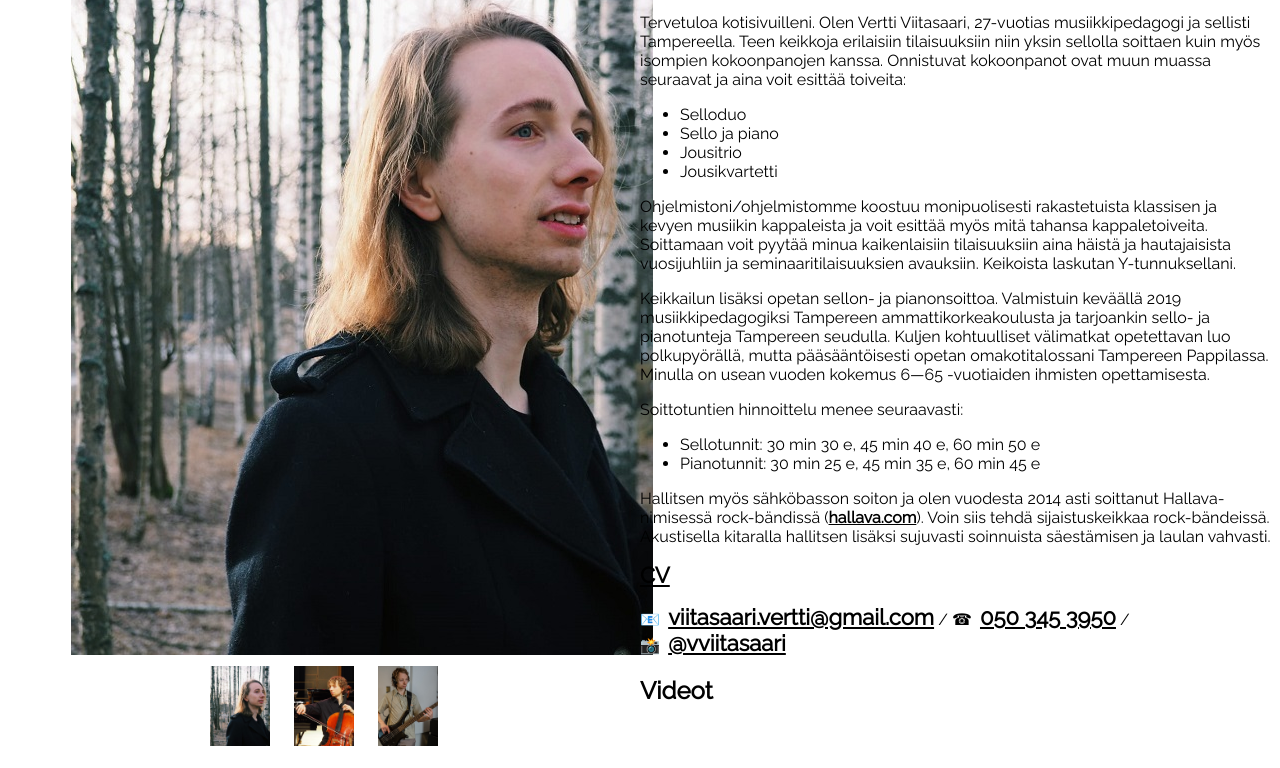
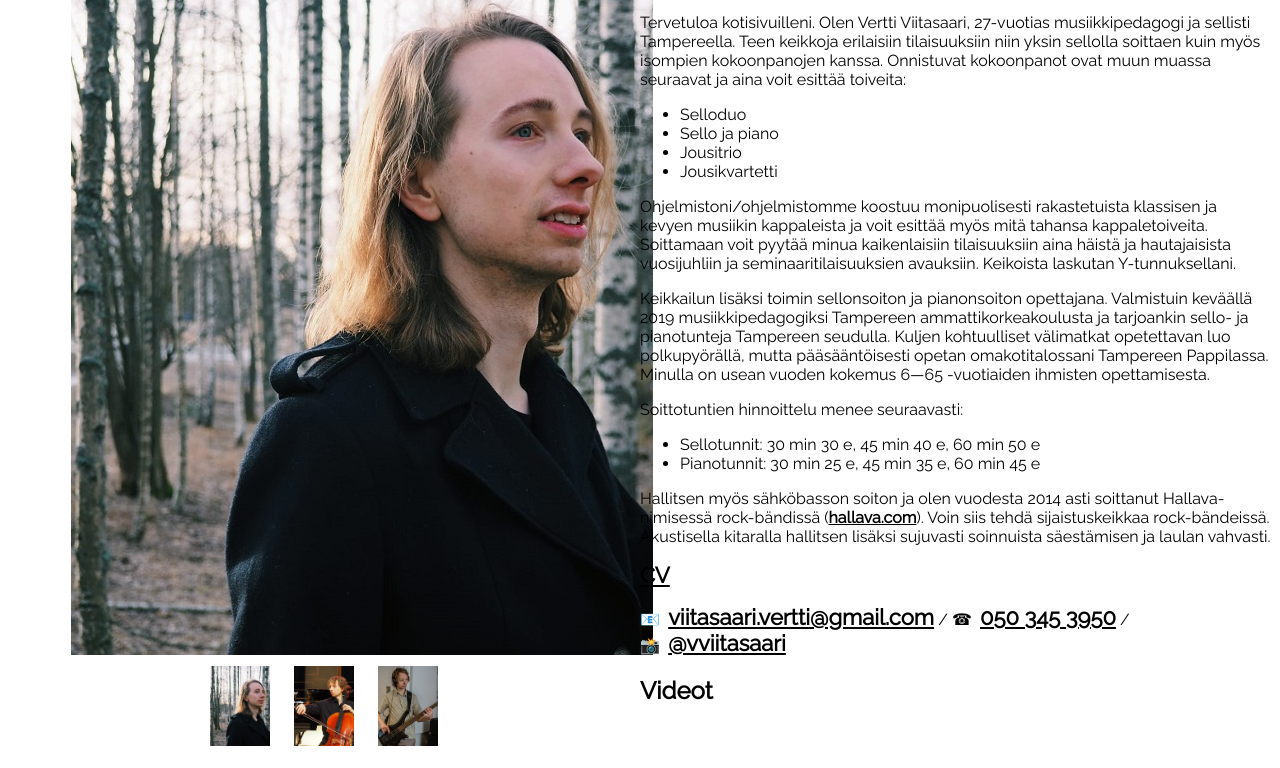
Before and after one commit to biocommando/vertin-sivut, a plain HTML site: page index.html in a window 1280 px wide. Shown: the part 129-897 px from the top of the page. Drawn offline with Linux system fonts and the light colour scheme.

Commit message:
Edit wording a bit.

```diff
--- a/index.html
+++ b/index.html
@@ -186,7 +186,7 @@ margin-right: 15px;
 	'<li>Jousikvartetti</li>' +
 	'</ul>\n' +
 	'Ohjelmistoni/ohjelmistomme koostuu monipuolisesti rakastetuista klassisen ja kevyen musiikin kappaleista ja voit esittää myös mitä tahansa kappaletoiveita. Soittamaan voit pyytää minua kaikenlaisiin tilaisuuksiin aina häistä ja hautajaisista vuosijuhliin ja seminaaritilaisuuksien avauksiin. Keikoista laskutan Y-tunnuksellani.\n' +
-	'Keikkailun lisäksi opetan sellon- ja pianonsoittoa. Valmistuin keväällä 2019 musiikkipedagogiksi Tampereen ammattikorkeakoulusta ja tarjoankin sello- ja pianotunteja Tampereen seudulla. Kuljen kohtuulliset välimatkat opetettavan luo polkupyörällä, mutta pääsääntöisesti opetan omakotitalossani Tampereen Pappilassa. Minulla on usean vuoden kokemus 6—65 -vuotiaiden ihmisten opettamisesta.\n' +
+	'Keikkailun lisäksi toimin sellonsoiton ja pianonsoiton opettajana. Valmistuin keväällä 2019 musiikkipedagogiksi Tampereen ammattikorkeakoulusta ja tarjoankin sello- ja pianotunteja Tampereen seudulla. Kuljen kohtuulliset välimatkat opetettavan luo polkupyörällä, mutta pääsääntöisesti opetan omakotitalossani Tampereen Pappilassa. Minulla on usean vuoden kokemus 6—65 -vuotiaiden ihmisten opettamisesta.\n' +
 	'Soittotuntien hinnoittelu menee seuraavasti:' +
     '<ul>' +
     '<li>Sellotunnit: 30 min 30 e, 45 min 40 e, 60 min 50 e</li>' +
```
